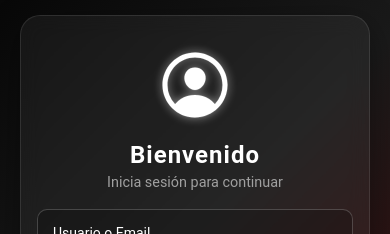
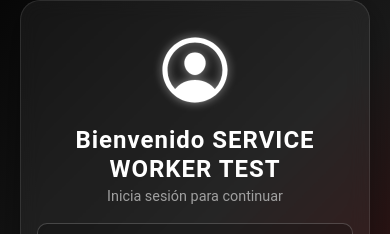
Before and after one commit to z-Nava/audits-app-pwa, a React (Vite) app: page /login in a window 390 px wide. Shown: the part 189-423 px from the top of the page. Built offline with nearby package versions, Linux system fonts and the light colour scheme; no server answers.

Commit message:
service worker mobile test 1

```diff
--- a/src/pages/Auth/Login.tsx
+++ b/src/pages/Auth/Login.tsx
@@ -101,7 +101,7 @@ const Login: React.FC = () => {
                             letterSpacing: "1px",
                           }}
                         >
-                          Bienvenido
+                          Bienvenido SERVICE WORKER TEST
                         </h1>
                         <p style={{ color: "#a0a0a0", fontSize: "0.9rem" }}>
                           Inicia sesión para continuar
```
